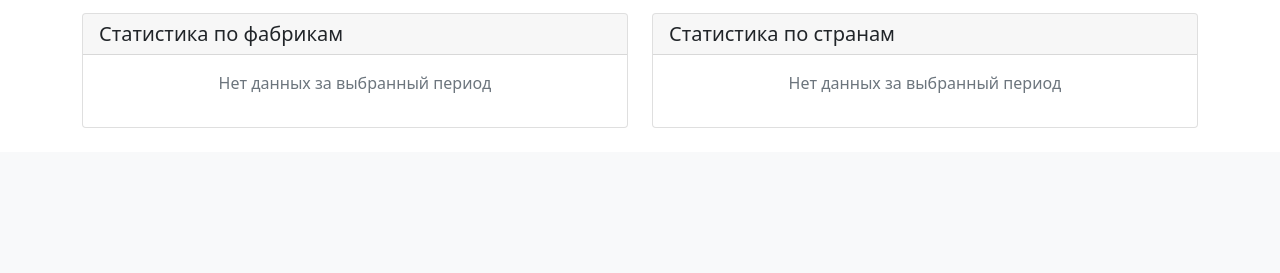
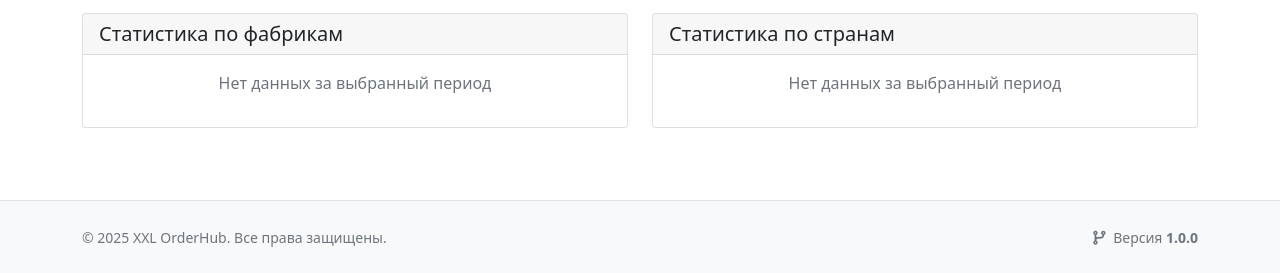
Before and after one commit to balabiturembekov/xxl_orderhub, a Django app: page /analytics/ in a window 1280 px wide. Shown: the part 1448-1721 px from the top of the page. Before the commit the page ends 1576 px from the top, so only its background shows below. Run offline with Django 5.2, Linux system fonts and the light colour scheme; the visitor is signed in with stand-in values (Sample User, id 1); data comes from the database, SQL or seed files in the repository; data that the repository does not hold is empty; parts of the project's set-up code (start-up, migrations or seed data) failed here and were passed over.

Commit message:
feat: Добавлена версия приложения 1.0.0
- Добавлена константа VERSION в settings.py
- Создан context processor app_version для глобального доступа к версии
- Версия отображается в футере страницы
- Версия отображается в title страницы
- Версия отображается в navbar рядом с логотипом

```diff
--- a/orders/context_processors.py
+++ b/orders/context_processors.py
@@ -1,3 +1,4 @@
+from django.conf import settings
 from .models import Notification
 
 
@@ -7,3 +8,8 @@ def notification_count(request):
         unread_count = Notification.objects.filter(user=request.user, is_read=False).count()
         return {'unread_notifications_count': unread_count}
     return {'unread_notifications_count': 0}
+
+
+def app_version(request):
+    """Контекстный процессор для версии приложения"""
+    return {'app_version': getattr(settings, 'VERSION', '1.0.0')}
--- a/templates/base.html
+++ b/templates/base.html
@@ -7,7 +7,7 @@
 <head>
     <meta charset="UTF-8">
     <meta name="viewport" content="width=device-width, initial-scale=1.0">
-    <title>{% block title %}XXL OrderHub{% endblock %}</title>
+    <title>{% block title %}XXL OrderHub{% endblock %} {% if app_version %}(v{{ app_version }}){% endif %}</title>
     <link href="https://cdn.jsdelivr.net/npm/bootstrap@5.1.3/dist/css/bootstrap.min.css" rel="stylesheet">
     <link href="https://cdnjs.cloudflare.com/ajax/libs/font-awesome/6.0.0/css/all.min.css" rel="stylesheet">
     {% block extra_css %}{% endblock %}
@@ -576,5 +576,26 @@
     </script>
 
     {% block extra_js %}{% endblock %}
+
+    <!-- Footer -->
+    <footer class="mt-5 py-4 bg-light border-top">
+        <div class="container">
+            <div class="row">
+                <div class="col-md-6 text-center text-md-start">
+                    <p class="text-muted mb-0">
+                        <small>&copy; {% now "Y" %} XXL OrderHub. {% trans "Все права защищены" %}.</small>
+                    </p>
+                </div>
+                <div class="col-md-6 text-center text-md-end">
+                    <p class="text-muted mb-0">
+                        <small>
+                            <i class="fas fa-code-branch me-1"></i>
+                            {% trans "Версия" %} <strong>{{ app_version }}</strong>
+                        </small>
+                    </p>
+                </div>
+            </div>
+        </div>
+    </footer>
 </body>
 </html>
--- a/xxl_orderhub/settings.py
+++ b/xxl_orderhub/settings.py
@@ -25,6 +25,9 @@ except ImportError:
 
 # Build paths inside the project like this: BASE_DIR / 'subdir'.
 BASE_DIR = Path(__file__).resolve().parent.parent
+
+# Application version
+VERSION = '1.0.0'
 
 
 # Quick-start development settings - unsuitable for production
@@ -89,6 +92,7 @@ TEMPLATES = [
                 "django.contrib.auth.context_processors.auth",
                 "django.contrib.messages.context_processors.messages",
                 "orders.context_processors.notification_count",
+                "orders.context_processors.app_version",
             ],
         },
     },
```
